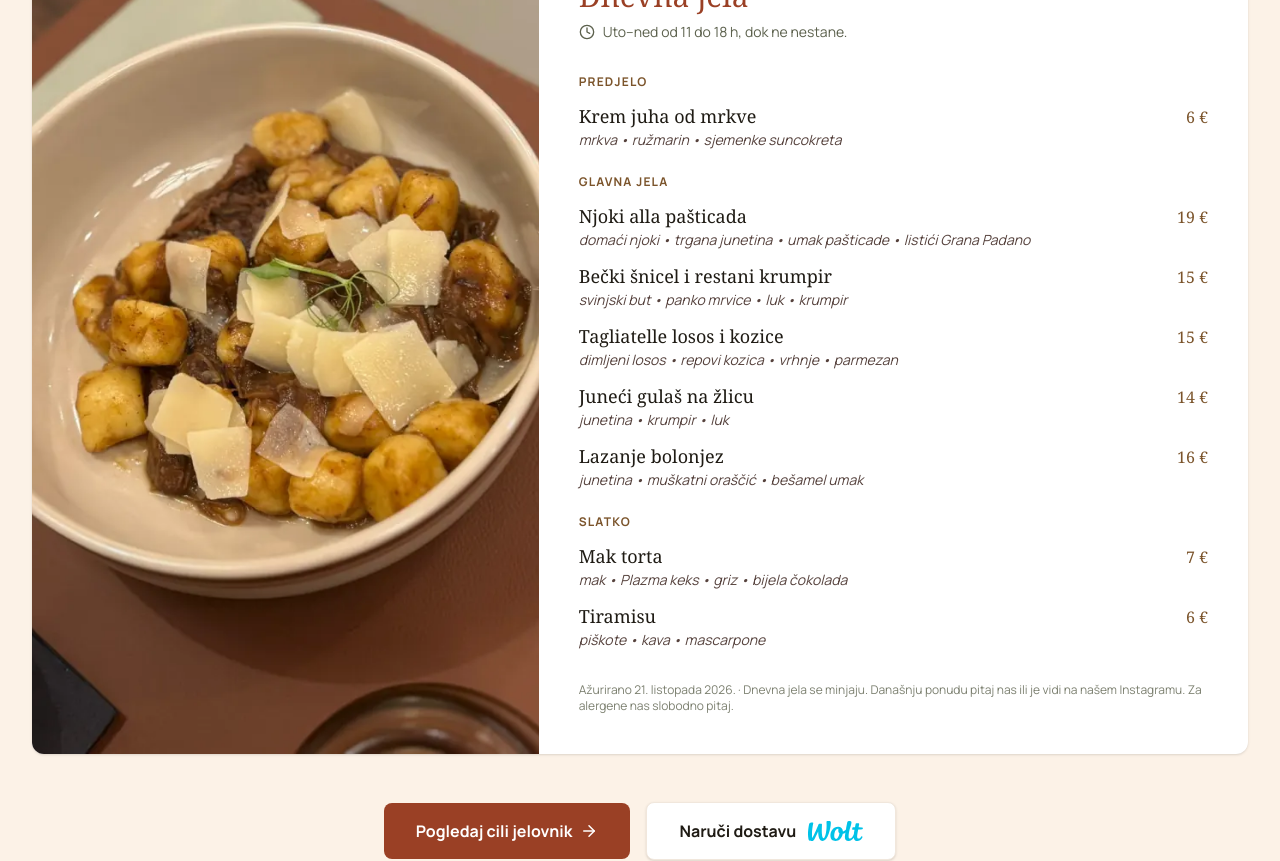
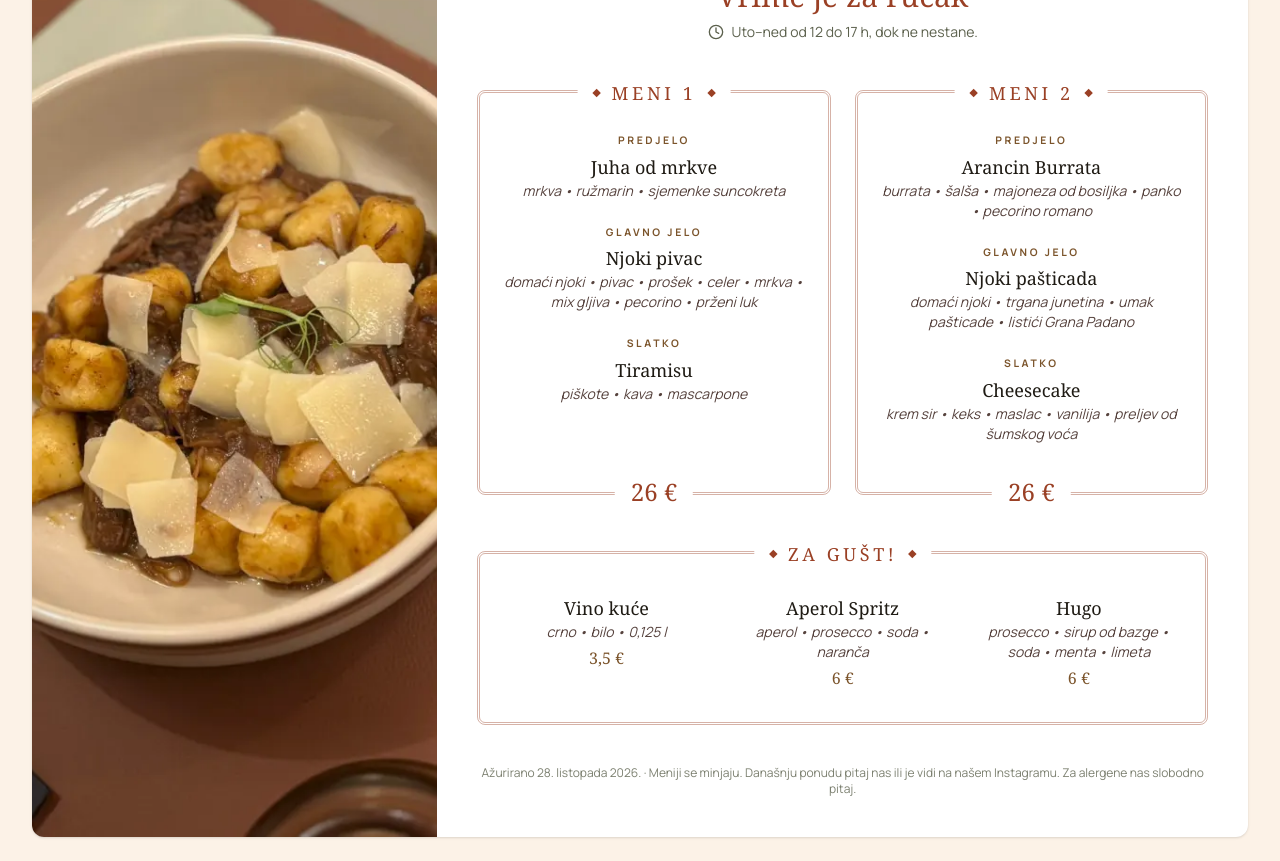
Before and after one commit to FilipIvic/madre, a React (Vite) app: page / in a window 1280 px wide. Shown: the part 2740-3601 px from the top of the page. Built offline with nearby package versions, Linux system fonts and the light colour scheme.

Commit message:
New lunch menu design and 12–22 h opening hours
Co-Authored-By: Claude Opus 5.5 <noreply@anthropic.com>

```diff
--- a/src/App.tsx
+++ b/src/App.tsx
@@ -18,7 +18,7 @@ import {
   Sun,
   X,
 } from "lucide-react";
-import { useState, useEffect } from "react";
+import { useState, useEffect, type ReactNode } from "react";
 import { useTranslation } from "./i18n";
 import ReservationForm from "./ReservationForm";
 import WoltLogo, { WOLT_URL } from "./WoltLogo";
@@ -362,23 +362,49 @@ const About = () => {
   );
 };
 
-// The dishes themselves live in src/dailySpecials.json so a price or a dish can be
+const Diamond = () => <span aria-hidden="true" className="w-1.5 h-1.5 rotate-45 bg-primary shrink-0" />;
+
+// A double frame with its title set into the top border and an optional price in the
+// bottom one, after the printed lunch menu.
+const MenuFrame = ({ title, price, children }: { key?: string | number; title: string; price?: string; children: ReactNode }) => (
+  <div className={`relative border-[3px] border-double border-primary/40 rounded-lg px-5 pt-10 ${price ? "pb-12" : "pb-8"}`}>
+    <h4 className="absolute top-0 left-1/2 -translate-x-1/2 -translate-y-1/2 flex items-center gap-2 sm:gap-3 bg-card px-3 sm:px-4 font-headline sm:text-lg uppercase tracking-[0.12em] sm:tracking-[0.2em] text-primary whitespace-nowrap">
+      <Diamond /> {title} <Diamond />
+    </h4>
+    {children}
+    {price && (
+      <p className="absolute bottom-0 left-1/2 -translate-x-1/2 translate-y-1/2 bg-card px-4 font-headline text-2xl text-primary whitespace-nowrap">
+        {price}
+      </p>
+    )}
+  </div>
+);
+
+const COURSES = [
+  ["starter", "menu.dailyStarter"],
+  ["main", "menu.dailyMain"],
+  ["dessert", "menu.dailyDessert"],
+] as const;
+
+// The menus themselves live in src/dailySpecials.json so a price or a dish can be
 // changed on GitHub without touching code.
 const DailySpecials = () => {
   const { t, i18n } = useTranslation();
   const lang = i18n.language.startsWith("hr") ? "hr" : "en";
-  const updated = new Date(dailySpecials.updated).toLocaleDateString(lang === "hr" ? "hr-HR" : "en-GB", {
+  const locale = lang === "hr" ? "hr-HR" : "en-GB";
+  const updated = new Date(dailySpecials.updated).toLocaleDateString(locale, {
     day: "numeric",
     month: "long",
     year: "numeric",
     timeZone: "UTC",
   });
+  const euros = (price: number) => `${price.toLocaleString(locale)} €`;
   return (
     <Reveal
       id="dnevna-jela"
-      className="md:col-span-12 bg-card rounded-xl overflow-hidden shadow-sm grid grid-cols-1 md:grid-cols-12 group"
+      className="md:col-span-12 bg-card rounded-xl overflow-hidden shadow-sm grid grid-cols-1 lg:grid-cols-12 group"
     >
-      <div className="md:col-span-5 h-72 md:h-auto overflow-hidden">
+      <div className="lg:col-span-4 h-72 lg:h-auto overflow-hidden">
         <img
           alt={t("gallery.alt11")}
           loading="lazy"
@@ -386,35 +412,44 @@ const DailySpecials = () => {
           src="/images/njoki-pasticada.webp"
         />
       </div>
-      <div className="md:col-span-7 p-8 md:p-10">
+      <div className="lg:col-span-8 p-6 sm:p-8 md:p-10 text-center">
         <span className="inline-block font-body text-primary-foreground bg-primary px-4 py-1 rounded-full text-xs uppercase tracking-widest mb-4">
           {t("menu.dailyBadge")}
         </span>
         <h3 className="font-headline text-3xl text-primary mb-2">{t("menu.dailyHeadline")}</h3>
-        <p className="flex items-center gap-2 text-sm text-secondary mb-8">
-          <Clock size={16} /> {t("menu.dailyHours")}
+        <p className="text-sm text-secondary mb-12">
+          <Clock size={16} className="inline -mt-0.5 mr-2" />
+          {t("menu.dailyHours")}
         </p>
-        <div className="space-y-6">
-          {dailySpecials.groups.map((section) => (
-            <div key={section.group}>
-              <h4 className="font-body font-bold text-xs uppercase tracking-widest text-tertiary mb-3">
-                {t(`menu.${section.group}`)}
-              </h4>
-              <div className="space-y-3">
-                {section.items.map((item) => (
-                  <div key={item.hr.name}>
-                    <div className="flex justify-between items-baseline gap-4">
-                      <p className="font-headline text-lg">{item[lang].name}</p>
-                      <span className="font-headline text-tertiary whitespace-nowrap">{item.price} €</span>
-                    </div>
-                    <p className="text-sm text-on-surface-variant italic">{item[lang].desc}</p>
+        <div className="grid grid-cols-1 md:grid-cols-2 gap-x-6 gap-y-14">
+          {dailySpecials.menus.map((menu, i) => (
+            <MenuFrame key={i} title={t("menu.dailyMenuTitle", { n: i + 1 })} price={euros(menu.price)}>
+              <div className="space-y-6">
+                {COURSES.map(([course, label]) => (
+                  <div key={course}>
+                    <p className="font-body font-bold text-[0.65rem] uppercase tracking-[0.25em] text-tertiary mb-1">{t(label)}</p>
+                    <p className="font-headline text-lg">{menu[course][lang].name}</p>
+                    <p className="text-sm text-on-surface-variant italic">{menu[course][lang].desc}</p>
                   </div>
                 ))}
               </div>
-            </div>
+            </MenuFrame>
           ))}
         </div>
-        <p className="text-xs text-secondary mt-8 opacity-80">
+        <div className="mt-14">
+          <MenuFrame title={t("menu.dailyExtras")}>
+            <div className="grid grid-cols-1 sm:grid-cols-3 gap-6">
+              {dailySpecials.extras.map((item) => (
+                <div key={item.hr.name}>
+                  <p className="font-headline text-lg">{item[lang].name}</p>
+                  <p className="text-sm text-on-surface-variant italic">{item[lang].desc}</p>
+                  <p className="font-headline text-tertiary mt-1">{euros(item.price)}</p>
+                </div>
+              ))}
+            </div>
+          </MenuFrame>
+        </div>
+        <p className="text-xs text-secondary mt-10 opacity-80">
           {t("menu.dailyUpdated", { date: updated })} · {t("menu.dailyNote")}
         </p>
       </div>
@@ -652,11 +687,11 @@ const Contact = () => {
                 <div className="flex flex-col gap-2 text-on-surface-variant max-w-xs">
                   <div className="flex justify-between gap-8">
                     <p>{t("contact.tueSun")}</p>
-                    <p>11:00 – 23:00</p>
+                    <p>12:00 – 22:00</p>
                   </div>
                   <div className="flex justify-between gap-8 text-sm opacity-80">
                     <p>{t("contact.dailyMenu")}</p>
-                    <p>11:00 – 18:00</p>
+                    <p>12:00 – 17:00</p>
                   </div>
                   <div className="flex justify-between gap-8">
                     <p>{t("contact.mon")}</p>
--- a/src/dailySpecials.json
+++ b/src/dailySpecials.json
@@ -1,60 +1,52 @@
 {
-  "updated": "2026-10-21",
-  "groups": [
+  "updated": "2026-10-28",
+  "menus": [
     {
-      "group": "dailyStarter",
-      "items": [
-        {
-          "price": 6,
-          "hr": { "name": "Krem juha od mrkve", "desc": "mrkva • ružmarin • sjemenke suncokreta" },
-          "en": { "name": "Creamy carrot soup", "desc": "carrot • rosemary • sunflower seeds" }
-        }
-      ]
+      "price": 26,
+      "starter": {
+        "hr": { "name": "Juha od mrkve", "desc": "mrkva • ružmarin • sjemenke suncokreta" },
+        "en": { "name": "Carrot soup", "desc": "carrot • rosemary • sunflower seeds" }
+      },
+      "main": {
+        "hr": { "name": "Njoki pivac", "desc": "domaći njoki • pivac • prošek • celer • mrkva • mix gljiva • pecorino • prženi luk" },
+        "en": { "name": "Rooster gnocchi", "desc": "homemade gnocchi • rooster • prošek • celery • carrot • mixed mushrooms • pecorino • fried onion" }
+      },
+      "dessert": {
+        "hr": { "name": "Tiramisu", "desc": "piškote • kava • mascarpone" },
+        "en": { "name": "Tiramisu", "desc": "ladyfingers • coffee • mascarpone" }
+      }
     },
     {
-      "group": "dailyMains",
-      "items": [
-        {
-          "price": 19,
-          "hr": { "name": "Njoki alla pašticada", "desc": "domaći njoki • trgana junetina • umak pašticade • listići Grana Padano" },
-          "en": { "name": "Gnocchi alla pašticada", "desc": "homemade gnocchi • pulled beef • pašticada sauce • Grana Padano" }
-        },
-        {
-          "price": 15,
-          "hr": { "name": "Bečki šnicel i restani krumpir", "desc": "svinjski but • panko mrvice • luk • krumpir" },
-          "en": { "name": "Viennese-style schnitzel with sautéed potatoes", "desc": "pork leg • panko breadcrumbs • onion • potatoes" }
-        },
-        {
-          "price": 15,
-          "hr": { "name": "Tagliatelle losos i kozice", "desc": "dimljeni losos • repovi kozica • vrhnje • parmezan" },
-          "en": { "name": "Tagliatelle with salmon and shrimp", "desc": "smoked salmon • shrimp tails • cream • Parmesan" }
-        },
-        {
-          "price": 14,
-          "hr": { "name": "Juneći gulaš na žlicu", "desc": "junetina • krumpir • luk" },
-          "en": { "name": "Beef goulash", "desc": "beef • potatoes • onion" }
-        },
-        {
-          "price": 16,
-          "hr": { "name": "Lazanje bolonjez", "desc": "junetina • muškatni oraščić • bešamel umak" },
-          "en": { "name": "Lasagne bolognese", "desc": "beef • nutmeg • béchamel sauce" }
-        }
-      ]
+      "price": 26,
+      "starter": {
+        "hr": { "name": "Arancin Burrata", "desc": "burrata • šalša • majoneza od bosiljka • panko • pecorino romano" },
+        "en": { "name": "Burrata arancino", "desc": "burrata • tomato sauce • basil mayonnaise • panko • pecorino romano" }
+      },
+      "main": {
+        "hr": { "name": "Njoki pašticada", "desc": "domaći njoki • trgana junetina • umak pašticade • listići Grana Padano" },
+        "en": { "name": "Gnocchi alla pašticada", "desc": "homemade gnocchi • pulled beef • pašticada sauce • Grana Padano shavings" }
+      },
+      "dessert": {
+        "hr": { "name": "Cheesecake", "desc": "krem sir • keks • maslac • vanilija • preljev od šumskog voća" },
+        "en": { "name": "Cheesecake", "desc": "cream cheese • biscuit • butter • vanilla • forest fruit topping" }
+      }
+    }
+  ],
+  "extras": [
+    {
+      "price": 3.5,
+      "hr": { "name": "Vino kuće", "desc": "crno • bilo • 0,125 l" },
+      "en": { "name": "House wine", "desc": "red • white • 0.125 l" }
     },
     {
-      "group": "dailyDessert",
-      "items": [
-        {
-          "price": 7,
-          "hr": { "name": "Mak torta", "desc": "mak • Plazma keks • griz • bijela čokolada" },
-          "en": { "name": "Poppy seed cake", "desc": "poppy seeds • Plazma biscuits • semolina • white chocolate" }
-        },
-        {
-          "price": 6,
-          "hr": { "name": "Tiramisu", "desc": "piškote • kava • mascarpone" },
-          "en": { "name": "Tiramisu", "desc": "ladyfingers • coffee • mascarpone" }
-        }
-      ]
+      "price": 6,
+      "hr": { "name": "Aperol Spritz", "desc": "aperol • prosecco • soda • naranča" },
+      "en": { "name": "Aperol Spritz", "desc": "Aperol • prosecco • soda • orange" }
+    },
+    {
+      "price": 6,
+      "hr": { "name": "Hugo", "desc": "prosecco • sirup od bazge • soda • menta • limeta" },
+      "en": { "name": "Hugo", "desc": "prosecco • elderflower syrup • soda • mint • lime" }
     }
   ]
 }
--- a/src/locales/hr.ts
+++ b/src/locales/hr.ts
@@ -38,13 +38,15 @@ const hr = {
     dish3Name: "Ravioli ricotta i pesto pistacio",
     dish3Desc: "Ručno rađeni ravioli punjeni ricottom, s pestom od pistacija i sušenim rajčicama.",
     dailyBadge: "Dnevna ponuda",
-    dailyHeadline: "Dnevna jela",
-    dailyHours: "Uto–ned od 11 do 18 h, dok ne nestane.",
+    dailyHeadline: "Vrime je za ručak",
+    dailyHours: "Uto–ned od 12 do 17 h, dok ne nestane.",
     dailyUpdated: "Ažurirano {{date}}",
-    dailyNote: "Dnevna jela se minjaju. Današnju ponudu pitaj nas ili je vidi na našem Instagramu. Za alergene nas slobodno pitaj.",
+    dailyNote: "Meniji se minjaju. Današnju ponudu pitaj nas ili je vidi na našem Instagramu. Za alergene nas slobodno pitaj.",
+    dailyMenuTitle: "Meni {{n}}",
     dailyStarter: "Predjelo",
-    dailyMains: "Glavna jela",
+    dailyMain: "Glavno jelo",
     dailyDessert: "Slatko",
+    dailyExtras: "Za gušt!",
     fullMenu: "Pogledaj cili jelovnik",
     orderDelivery: "Naruči dostavu",
     orderDeliveryLabel: "Naruči dostavu preko Wolta",
@@ -93,7 +95,7 @@ const hr = {
     reserveOnline: "Rezerviraj online",
     hoursLabel: "Radno vrime",
     tueSun: "Uto – Ned",
-    dailyMenu: "Dnevna jela",
+    dailyMenu: "Dnevni meni",
     mon: "Ponediljak",
     closed: "Zatvoreno",
     deliveryLabel: "Dostava",
@@ -116,7 +118,7 @@ const hr = {
     callLabel: "Nazovi nas",
     emailLabel: "Pošalji email",
     emailSubject: "Rezervacija stola - Madre Bistro",
-    hours: "Radimo uto–ned 11:00–23:00, ponediljkom zatvoreno",
+    hours: "Radimo uto–ned 12:00–22:00, ponediljkom zatvoreno",
   },
   reserve: {
     dateLabel: "Datum",
--- a/vite.config.ts
+++ b/vite.config.ts
@@ -9,15 +9,21 @@ function dailySpecialsStructuredData(): Plugin {
   return {
     name: 'daily-specials-structured-data',
     transformIndexHtml(html) {
+      type Dish = { hr: { name: string; desc: string } };
+      type Menu = { price: number; starter: Dish; main: Dish; dessert: Dish };
       const specials = JSON.parse(readFileSync('src/dailySpecials.json', 'utf8'));
-      const items = specials.groups.flatMap((g: { items: unknown[] }) => g.items).map(
-        (i: { price: number; hr: { name: string; desc: string } }) => ({
-          '@type': 'MenuItem',
-          name: i.hr.name,
-          description: i.hr.desc.replace(/ • /g, ', '),
-          offers: { '@type': 'Offer', price: String(i.price), priceCurrency: 'EUR' },
-        }),
-      );
+      const item = (name: string, description: string, price: number) => ({
+        '@type': 'MenuItem',
+        name,
+        description,
+        offers: { '@type': 'Offer', price: String(price), priceCurrency: 'EUR' },
+      });
+      const items = [
+        ...specials.menus.map((m: Menu, i: number) =>
+          item(`Meni ${i + 1}`, [m.starter, m.main, m.dessert].map((d) => d.hr.name).join(', '), m.price),
+        ),
+        ...specials.extras.map((e: Dish & { price: number }) => item(e.hr.name, e.hr.desc.replace(/ • /g, ', '), e.price)),
+      ];
       return html.replace('"__DAILY_SPECIALS__"', JSON.stringify(items));
     },
   };
```
Also changed, not shown: index.html (+4 -4 lines), netlify/lib/config.ts (+6 -6 lines), src/locales/en.ts (+8 -6 lines), 2 other files (tests, documents, lock files or other folders).
